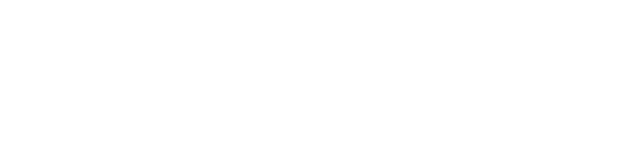
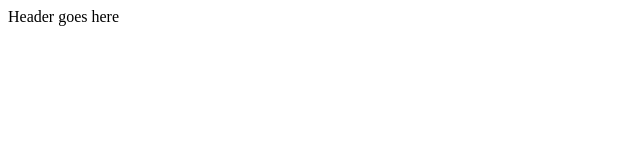
Before and after one commit to owlthinkabtit/SBA-1, a plain HTML site: page index.html in a window 1280 px wide. Shown: the whole page, without its empty margins (0-640 px from the left). Drawn offline with Linux system fonts and the light colour scheme.

Commit message:
Added header section to index.html

```diff
--- a/index.html
+++ b/index.html
@@ -6,6 +6,6 @@
   <title>Document</title>
 </head>
 <body>
-
+  <header>Header goes here</header>
 </body>
 </html>
```
